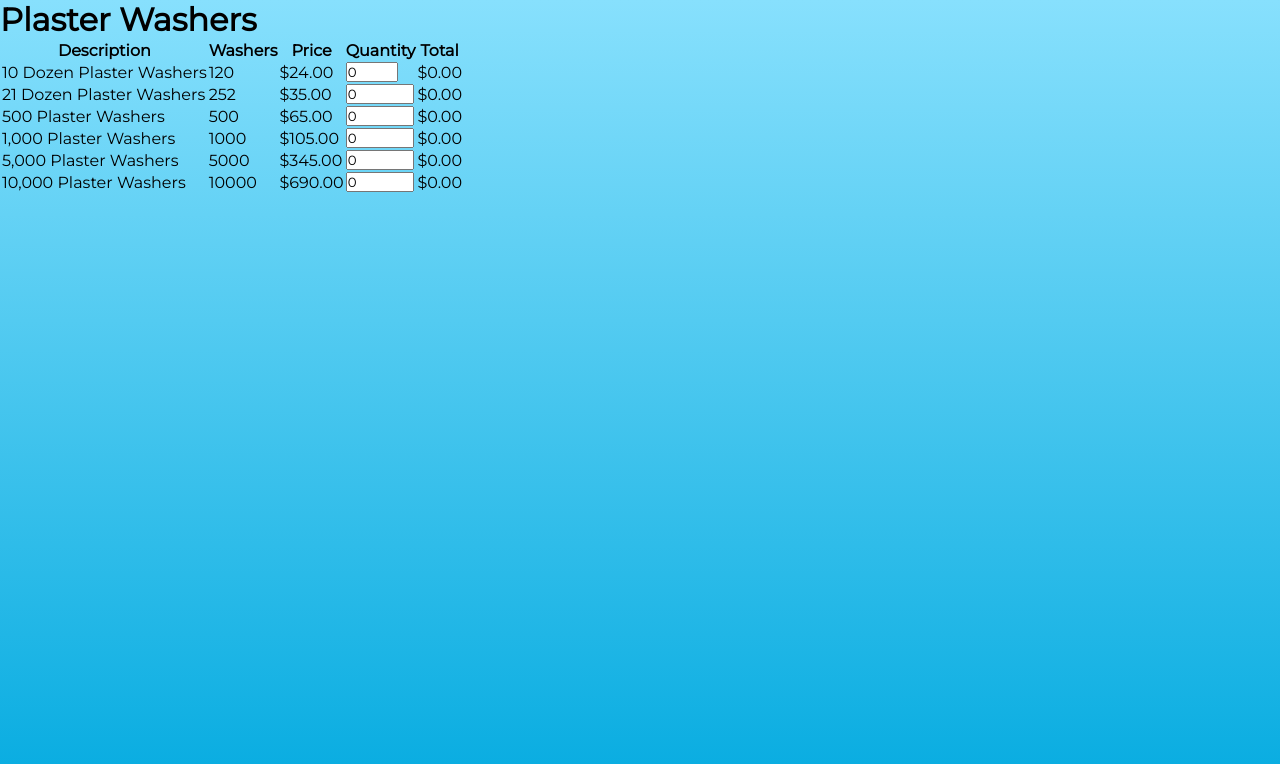
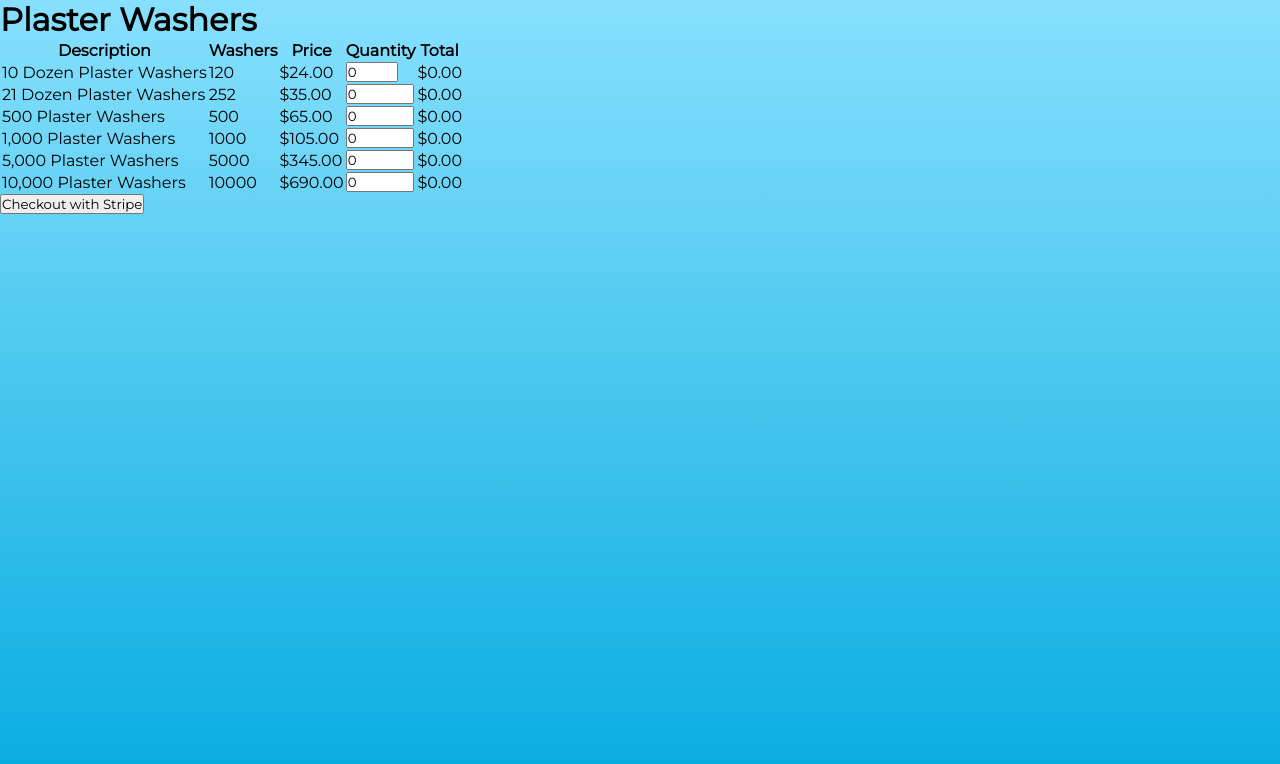
Before and after one commit to mak-kelly/css, a React (Vite) app: page /plaster-washers in a window 1280 px wide. Shown: the top 764 px of the page. Built offline with nearby package versions, Linux system fonts and the light colour scheme.

Commit message:
plaster washer table checkpoint

```diff
--- a/src/components/PlasterWashers.jsx
+++ b/src/components/PlasterWashers.jsx
@@ -57,6 +57,10 @@ function PlasterWashers() {
 
   const formatCurrency = (amount) => {
     return `$${amount.toFixed(2)}`;
+  };
+
+  const handleCheckout = () => {
+    console.log('Checkout with Stripe');
   };
 
   return (
@@ -179,6 +183,7 @@ function PlasterWashers() {
           </tbody>
         </table>
       </div>
+      <button type="button" onClick={handleCheckout}>Checkout with Stripe</button>
     </>
   );
 }
```
Also changed, not shown: 2 other files (tests, documents, lock files or other folders).
